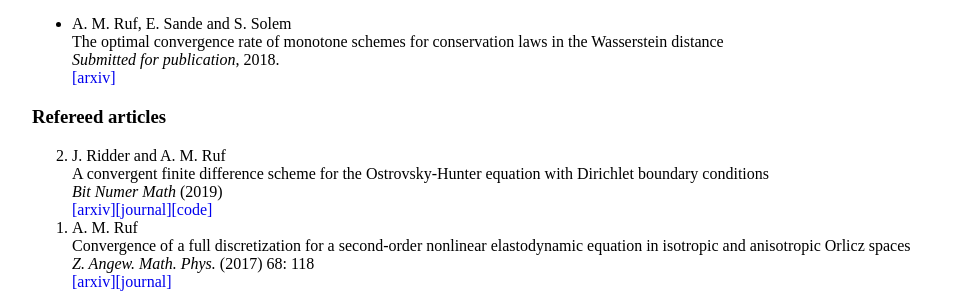
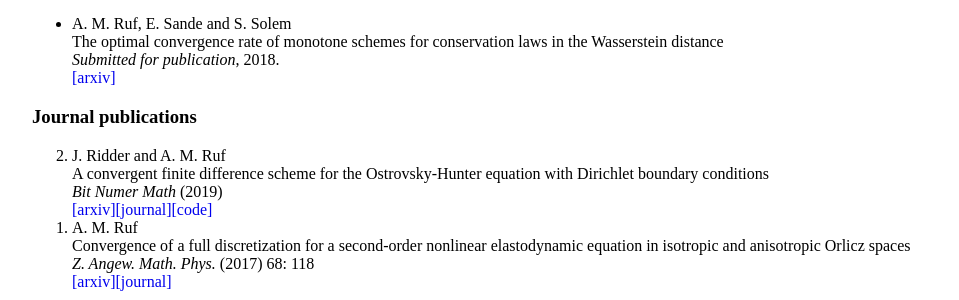
Before and after one commit to adrianmruf/adrianmruf.github.io, a Jekyll site: the page built from index.html, in a window 1280 px wide. Shown: the part 656-956 px from the top of the page, without its empty margins (160-1119 px from the left). Built offline with Jekyll 4.4.1, drawn with Linux system fonts in a browser that asks for light colours.

Commit message:
Update index.html

```diff
--- a/index.html
+++ b/index.html
@@ -60,7 +60,7 @@ th {
 		</li>
 	</ul>
 
-	<h3>Refereed articles</h3>
+	<h3>Journal publications</h3>
 
 	<ol reversed>
 	<li>J. Ridder and A. M. Ruf<br>A convergent finite difference scheme for the Ostrovsky-Hunter equation with Dirichlet boundary conditions<br>
```
